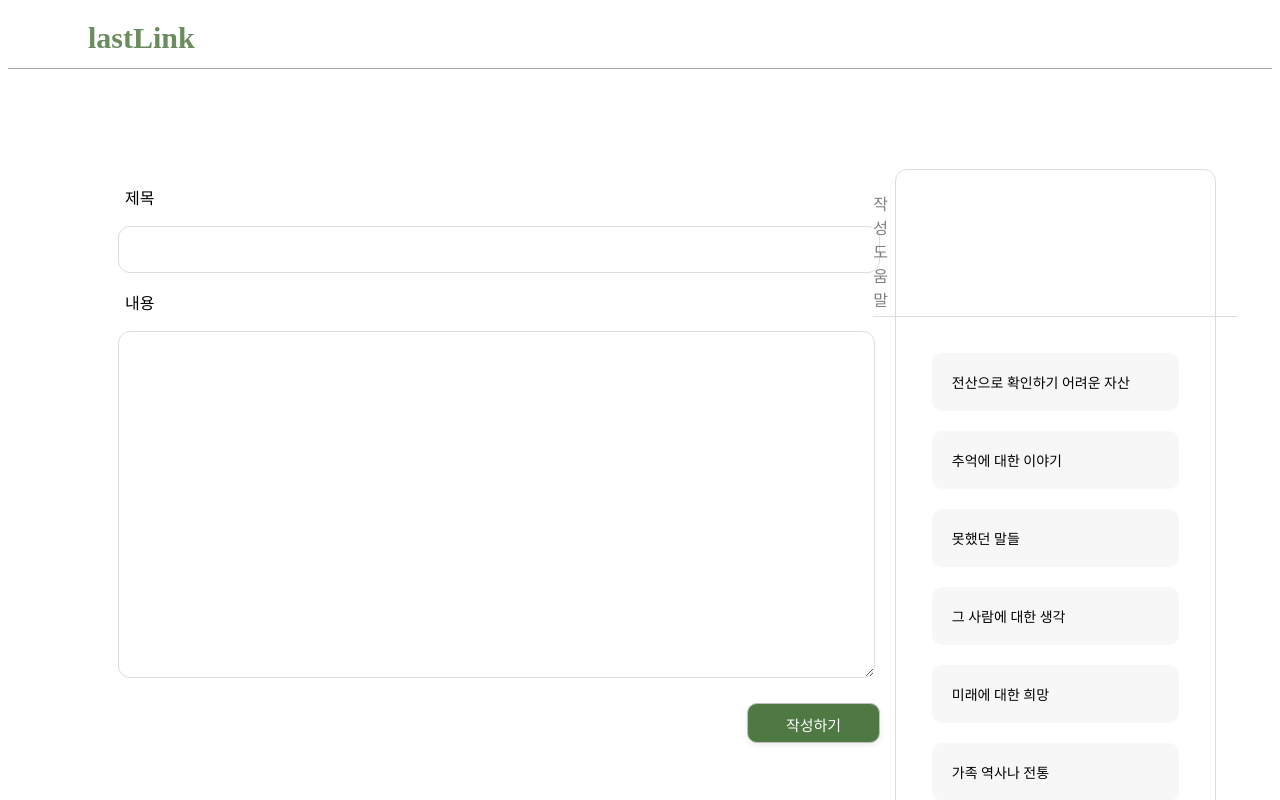
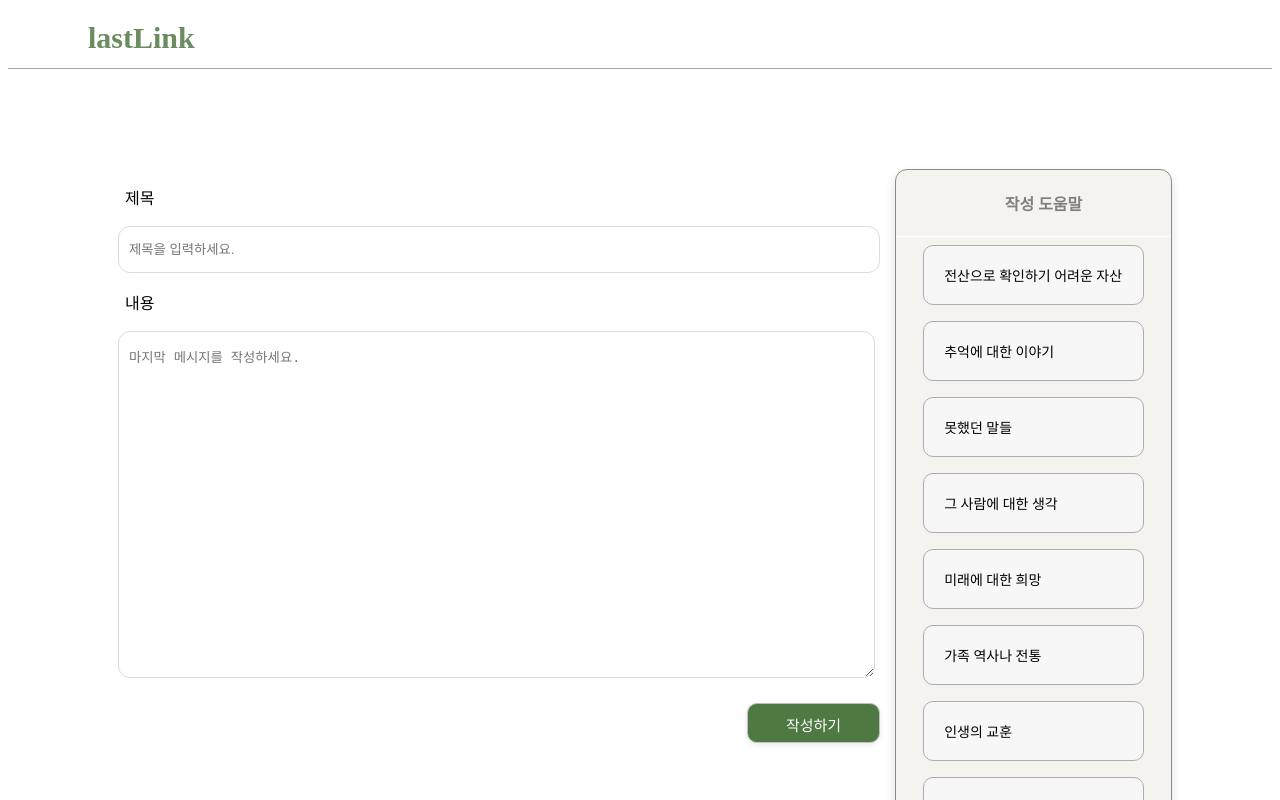
Before and after one commit to LikeLion-13th-INHA-Hachathon-Team-F/teamF-web, a React (Vite) app in the folder LikeLion-Hachathon-Front/: page /writewill in a window 1280 px wide. Shown: the top 800 px of the page. Built offline with nearby package versions, Linux system fonts and the light colour scheme.

Commit message:
약간의 메인페이지 css수정 but못생김, 그 onmouse에서 onclick으로바꿈

```diff
--- a/LikeLion-Hachathon-Front/src/MainPage/MainPage.jsx
+++ b/LikeLion-Hachathon-Front/src/MainPage/MainPage.jsx
@@ -109,8 +109,8 @@ function MainPage() {
       <div className="gotowill" onClick={handleWriteWill}>유서 작성하기</div>
       <div
         className="email-wrapper"
-        onMouseEnter={toggleEmailMenu}
-        onMouseLeave={() => setIsEmailMenuVisible(false)}
+        onClick={toggleEmailMenu}
+        onMouseLeave={() => setEmailMenuVisible(false)}
       >
         <div className="email">☰</div>
 
@@ -142,7 +142,7 @@ function MainPage() {
     <div className="secondheadline">
   <div className="secondheadlinecontent">
     <div className="writingbox1">
-      <div className="box1headlink">단절된 기억을 기술로 잇습니다.</div>
+      <div className="box1headlink">"단절된 기억을 기술로 잇습니다."</div>
       <div className="box1content">
       유서를 남기고, 추억을 나누며, 마지막 인사를 함께할 수 있는 공간.<br />
       고인의 마음과 우리들의 기억이 하나로 연결되는 따뜻한 디지털 공간을 제공합니다.
@@ -153,7 +153,7 @@ function MainPage() {
   <div className="secondheadlinecontent2">
     <img src="/GettyImages-jv11568067.jpg" alt="기억을 잇는 이미지" className="secondheadline-image2" />
     <div className="writingbox2">
-      <div className="box2headlink">단절된 기억을 기술로 잇습니다.</div>
+      <div className="box2headlink">“남겨진 이야기, 그리고 추억. 함께 기억해요.”</div>
       <div className="box2content">
       유서를 남기고, 추억을 나누며, 마지막 인사를 함께할 수 있는 공간.<br />
       고인의 마음과 우리들의 기억이 하나로 연결되는 따뜻한 디지털 공간을 제공합니다.
--- a/LikeLion-Hachathon-Front/src/WriteWill/WriteWill.css
+++ b/LikeLion-Hachathon-Front/src/WriteWill/WriteWill.css
@@ -71,6 +71,7 @@
 
 
 
+    background-color: rgb(244, 243, 240);
 
 
     border: 1px solid #ddd;
@@ -80,26 +81,45 @@
     align-items: center;
     padding: 5px 0;
     width: 30%;
+    border: 1px solid #8a8a8a ;
+    box-shadow: 0 6px 12px rgba(0, 0, 0, 0.12);
 
 
 
 }
 .WritingTip{
+
     background-color: #F7F7F7;
     border-radius: 10px;
     width: 65%;
     padding: 5px 20px;
-    margin-top: 20px;
+    margin:8px 0;
+    border: 1px solid #adadad;
 }
 
 .ex{
+
     color: #6B8C5F;
 }
 .WritingTipHead{
-    padding-right: 350px;
+    display: flex;
+    flex-direction: column;
+    align-items: center; /* 세로 방향으로 가운데 정렬 */
+    justify-content: center;
+    width: 100%;
     color: gray;
+
+    text-align: left;
     padding-bottom: 5px;
-    border-bottom: 1px solid #ddd;
+    border-bottom: 1.5px solid #ffffff;
+    font-weight: 600;
+}
+
+.WritingTipHead p{
+
+
+    padding-left: 20px;
+
 }
 .WriteWill-Write-Textarea{
     width: 94%;
--- a/LikeLion-Hachathon-Front/src/WriteWill/WriteWill.jsx
+++ b/LikeLion-Hachathon-Front/src/WriteWill/WriteWill.jsx
@@ -64,12 +64,14 @@ const WriteWill = () => {
                  className='WriteWill-Write-Contents'
                  value={title}
                  onChange={(e) => setTitle(e.target.value)}
+                 placeholder='제목을 입력하세요.'
                  />
                 <p className='WriteWill-p'>내용</p>
                 <textarea
                  className='WriteWill-Write-Textarea'
                   value={content}
                   onChange={(e) => setContent(e.target.value)}
+                  placeholder='마지막 메시지를 작성하세요.'
                 />
                 <br/>
                 <div className="Buttons-Wrapper">
@@ -79,7 +81,9 @@ const WriteWill = () => {
                 </div>
         </div>
         <div className='WriteWill-WritingTips'>
-            <p className='WritingTipHead'>작성 도움말</p>
+            <div className='WritingTipHead'>
+              <p>작성 도움말</p>
+            </div>
             <div className='WritingTip' onClick={() => toggleTip(1)}>
             <p className='TextTitle'>전산으로 확인하기 어려운 자산</p>
             {activeTip === 1 && (
```
Also changed, not shown: LikeLion-Hachathon-Front/src/LoginPage/LoginPage.jsx (+13 -1 lines).
